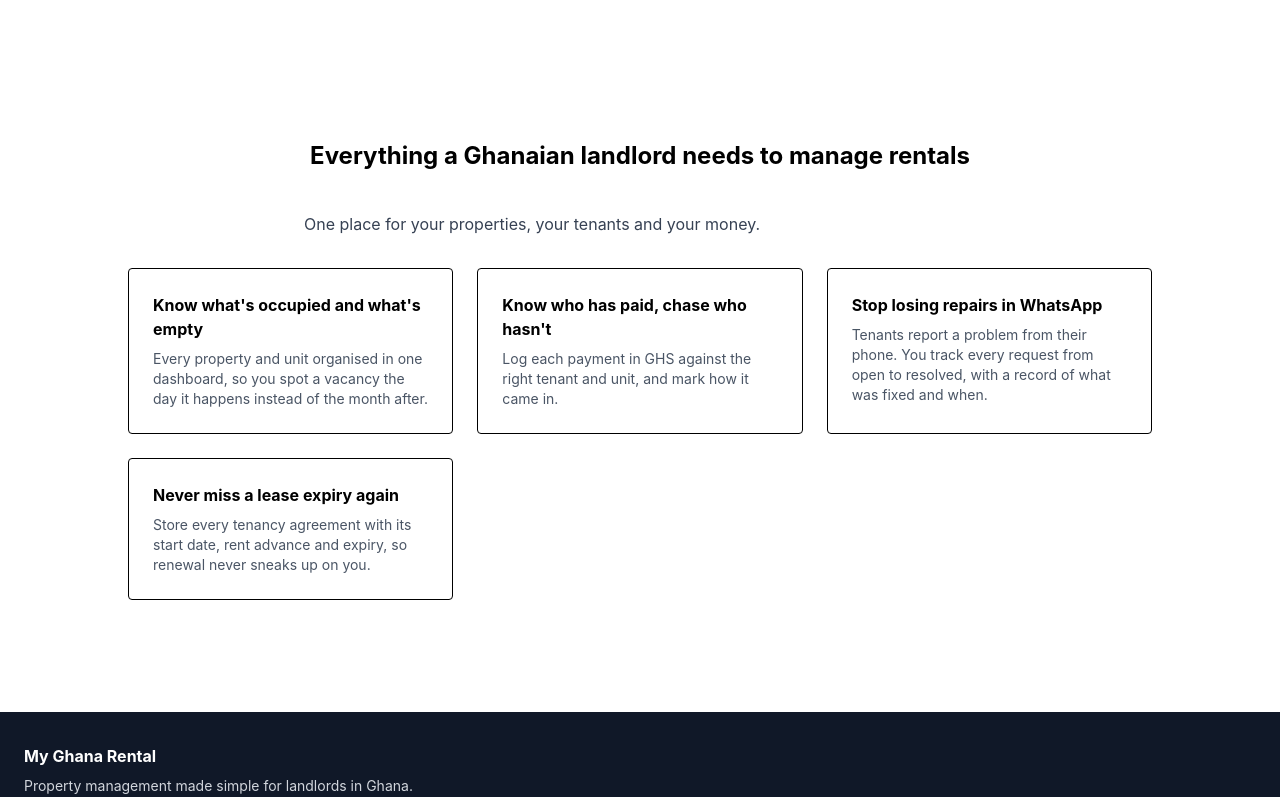
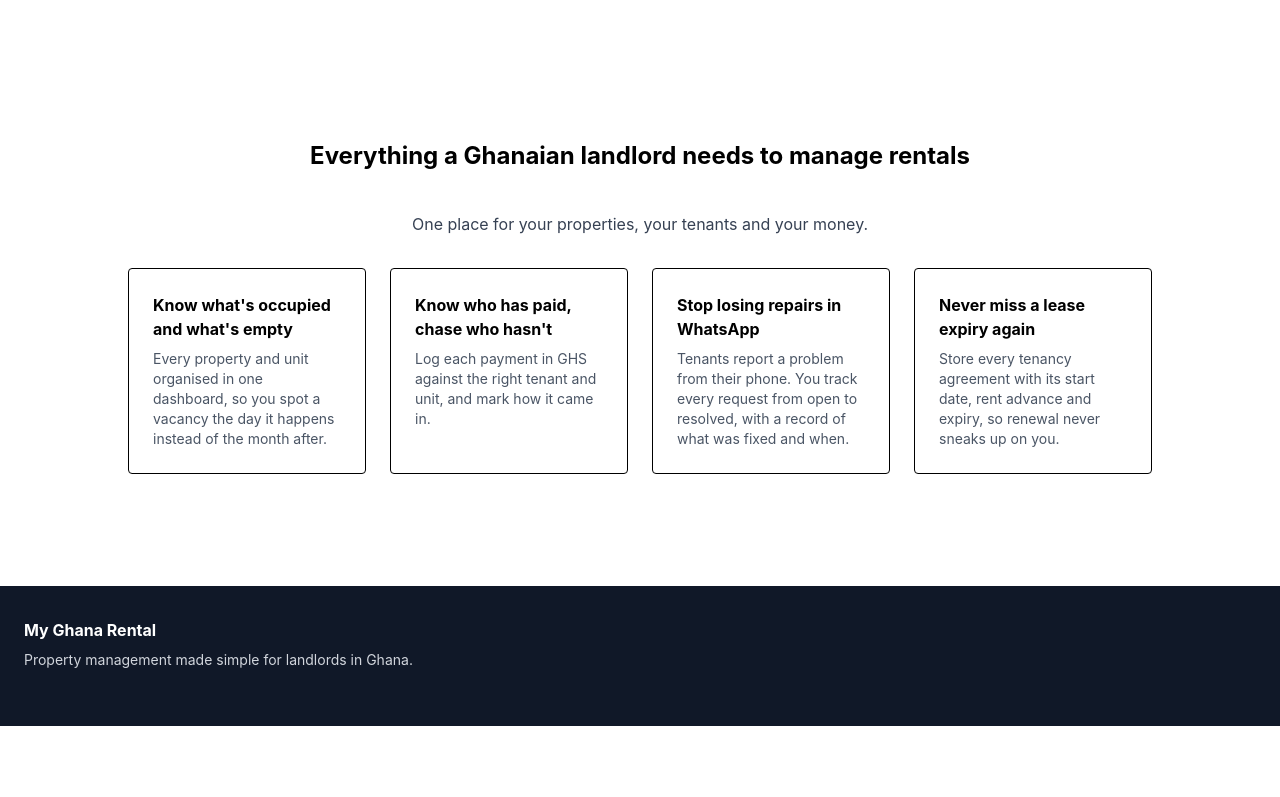
Before and after one commit to terriberri82/my-ghana-rental, a React (Vite) app: page / in a window 1280 px wide. Shown: the part 641-1438 px from the top of the page. After the commit the page ends 1367 px from the top, so only its background shows below. Built offline with nearby package versions, Linux system fonts and the light colour scheme.

Commit message:
updated Home.jsx

```diff
--- a/src/pages/Home.jsx
+++ b/src/pages/Home.jsx
@@ -36,11 +36,11 @@
         <h2 className="text-2xl font-bold text-center mb-10">
           Everything a Ghanaian landlord needs to manage rentals
         </h2>
-        <p className="text-gray-700 max-w-2xl mx-auto mb-8">
+        <p className="text-gray-700 max-w-2xl text-center mx-auto mb-8">
           One place for your properties, your tenants and your money.
         </p>
 
-        <div className="grid gap-6 md:grid-cols-3 max-w-5xl mx-auto">
+        <div className="grid gap-6 md:grid-cols-4 max-w-5xl mx-auto">
           <div className="border rounded p-6">
             <h3 className="font-bold mb-2">
               Know what's occupied and what's empty
```
